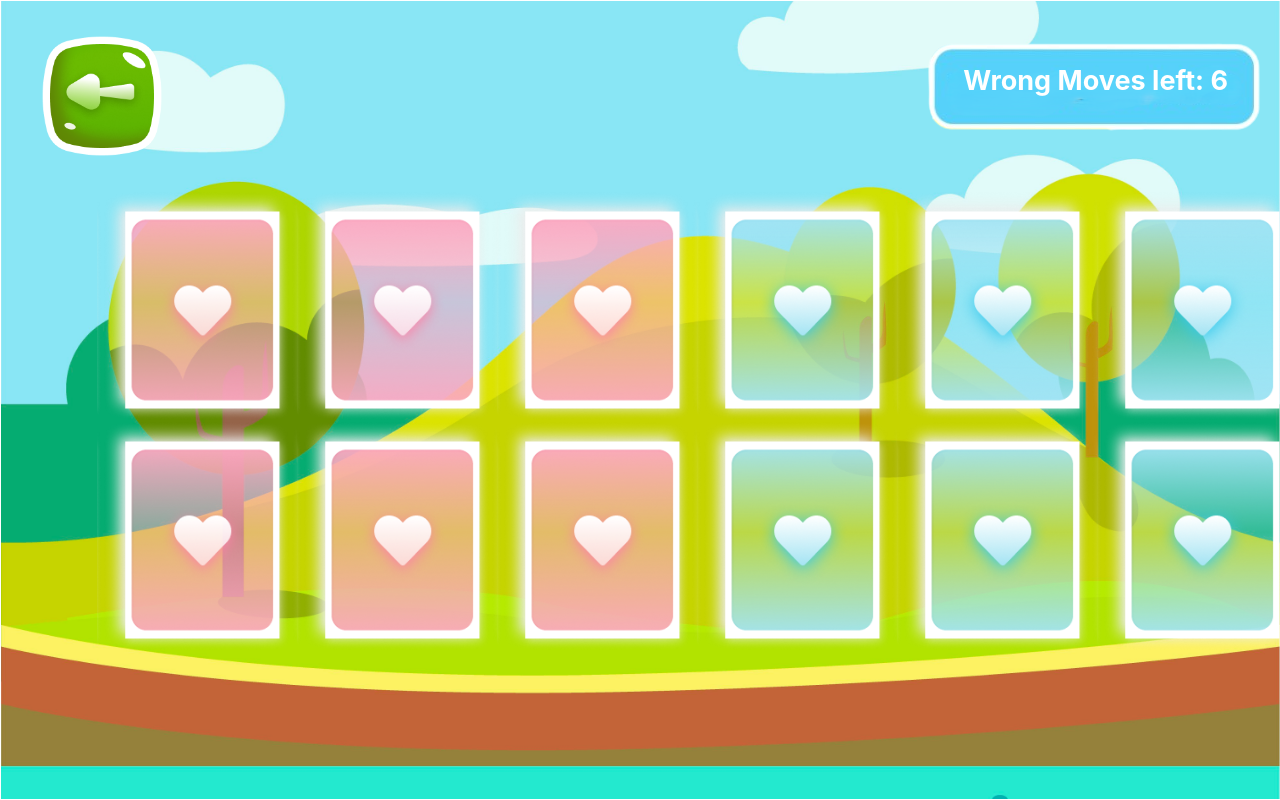
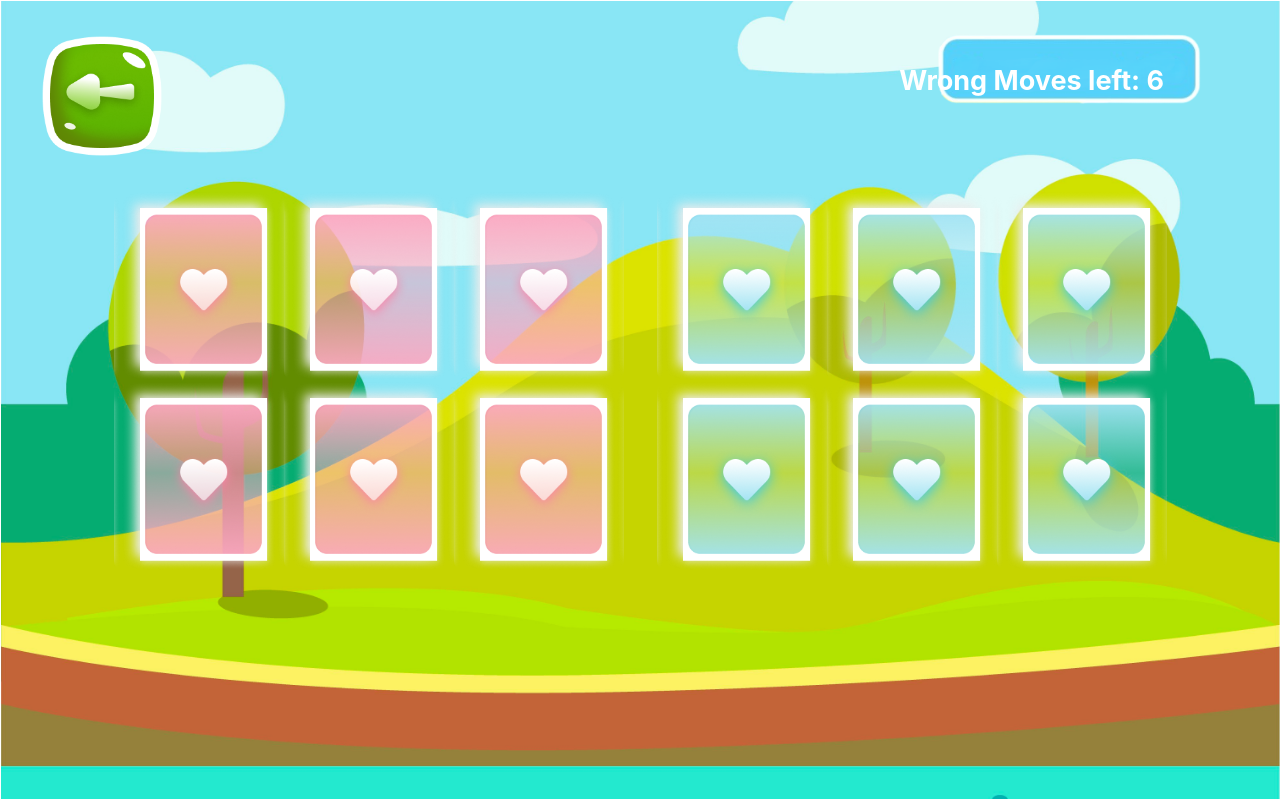
Before and after one commit to AyushiVashisth/select-pink-blue-card-game, a React (Create React App) app: page /gamestart in a window 1280 px wide. Built offline with nearby package versions, Linux system fonts and the light colour scheme.

Commit message:
fix some code

```diff
--- a/src/styles/GameStart.css
+++ b/src/styles/GameStart.css
@@ -35,8 +35,8 @@
 }
 
 .game-start .card {
-  width: 200px;
-  height: 230px;
+  width: 170px;
+  height: 190px;
   cursor: pointer;
   perspective: 1000px;
 }
@@ -119,7 +119,7 @@
 .game-info h5 {
   /* border: 5px solid white; */
   position: absolute;
-  right: 0%;
+  right: 5%;
   /* background-color: rgb(87, 210, 250); */
   padding: 15px;
   font-size: 27px;
@@ -131,7 +131,8 @@
 }
 .game-info .wrontMovesImage {
   position: absolute;
-  right: 0%;
+  right: 5%;
+  width: 25%;
 }
 .matching-message {
   position: absolute;
```
